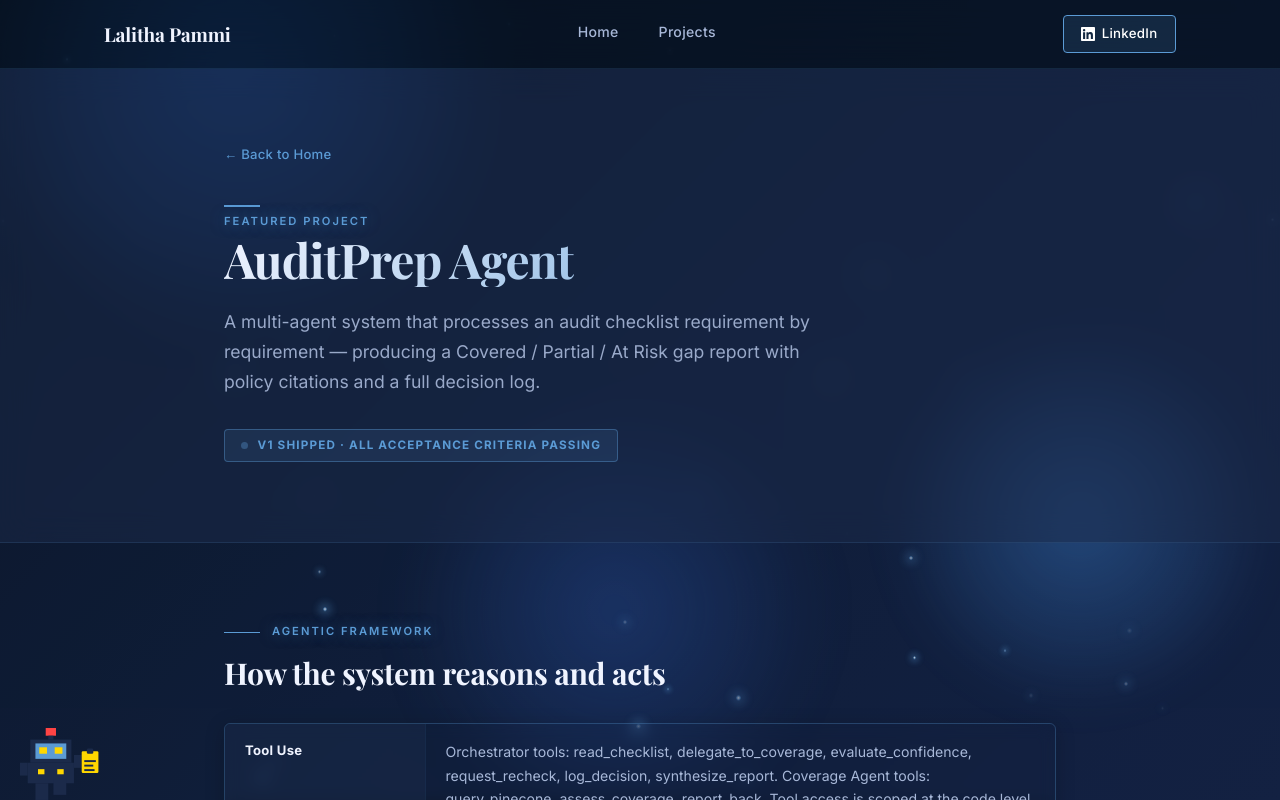
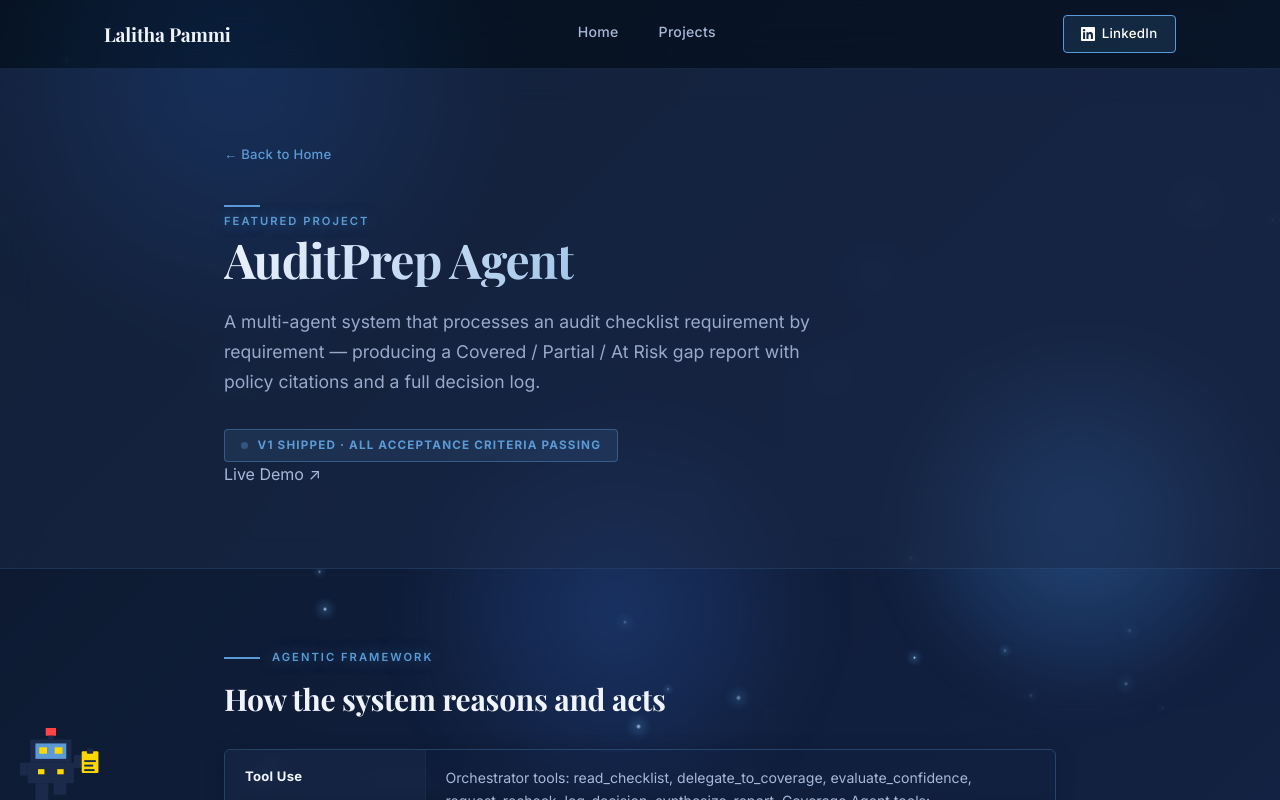
Before and after one commit to Lalitha23/My-Portfolio, a Next.js app in the folder My Portfolio/: page /projects/project3 in a window 1280 px wide. Shown: the top 800 px of the page. Built offline with nearby package versions, Linux system fonts and the light colour scheme; a web font is replaced by a local one.

Commit message:
Updating project 3 hero with live demo link

```diff
--- a/My Portfolio/app/projects/project3/page.js
+++ b/My Portfolio/app/projects/project3/page.js
@@ -144,6 +144,16 @@ export default function Project3Page() {
             <div className={styles.heroBadge}>
               <span className={styles.heroBadgeDot} />
               v1 Shipped · All Acceptance Criteria Passing
+            </div>
+            <div className={styles.heroLinks}>
+              <a
+                href="https://audit-prep-agent.streamlit.app/"
+                className={styles.heroLinkPrimary}
+                target="_blank"
+                rel="noopener noreferrer"
+              >
+                Live Demo ↗
+              </a>
             </div>
           </div>
         </section>
```
